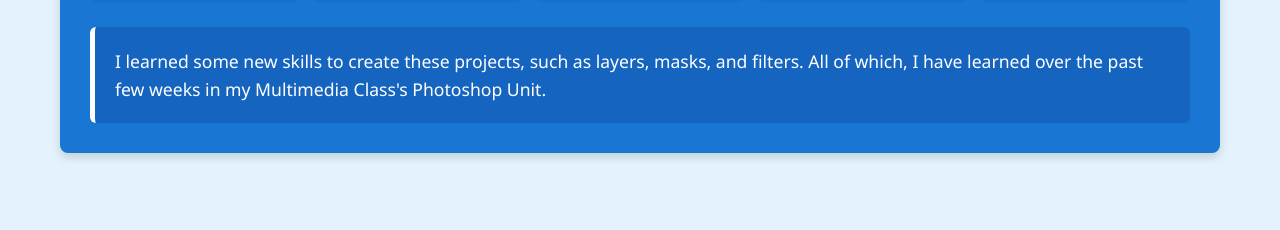
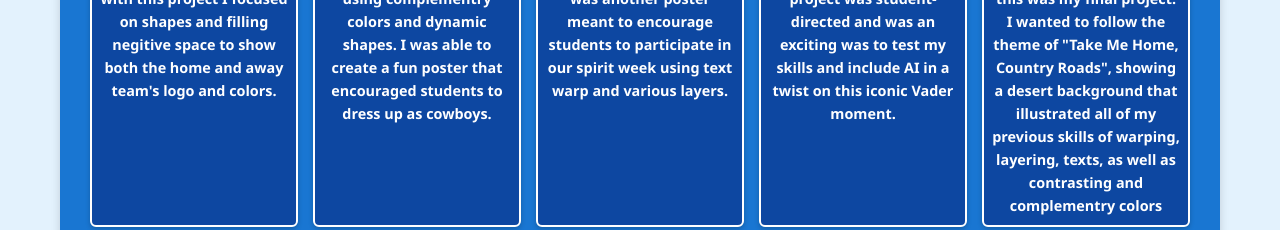
Before and after one commit to MultiMediaStudent/MultiMediaPortfolio, a plain HTML site: page photoshop.html in a window 1280 px wide. Shown: the part 750-980 px from the top of the page. Before the commit the page ends 943 px from the top, so only its background shows below. Drawn offline with Linux system fonts and the light colour scheme.

Commit message:
Add files via upload

```diff
--- a/photoshop.html
+++ b/photoshop.html
@@ -186,23 +186,23 @@
             <div class="gallery-grid">
                 <div class="gallery-item">
                     <img src="VT.png" alt="VT Project">
-                    <p>Sporting Event Project</p>
+                    <p>Sporting Event Project, with this project I focused on shapes and filling negitive space to show both the home and away team's logo and colors.</p>
                 </div>
                 <div class="gallery-item">
                     <img src="WWW.png" alt="WWW Project">
-                    <p>Wild Wild West Project</p>
+                    <p>Wild Wild West Project, using complementry colors and dynamic shapes. I was able to create a fun poster that encouraged students to dress up as cowboys.</p>
                 </div>
                 <div class="gallery-item">
                     <img src="Farm.png" alt="Farm Project">
-                    <p>Animal Farm Project</p>
+                    <p>Animal Farm Project, this was another poster meant to encourage students to participate in our spirit week using text warp and various layers.</p>
                 </div>
                 <div class="gallery-item">
                     <img src="DV.png.png" alt="DV Project">
-                    <p>Darth Vader Project</p>
+                    <p>Darth Vader Project, this project was student-directed and was an exciting was to test my skills and include AI in a twist on this iconic Vader moment. </p>
                 </div>
                 <div class="gallery-item">
                     <img src="HC.png" alt="HC Project">
-                    <p>HomeComing Project</p>
+                    <p>Home Coming Project, this was my final project. I wanted to follow the theme of "Take Me Home, Country Roads", showing a desert background that illustrated all of my previous skills of warping, layering, texts, as well as contrasting and complementry colors</p>
                 </div>
             </div>
 
```
